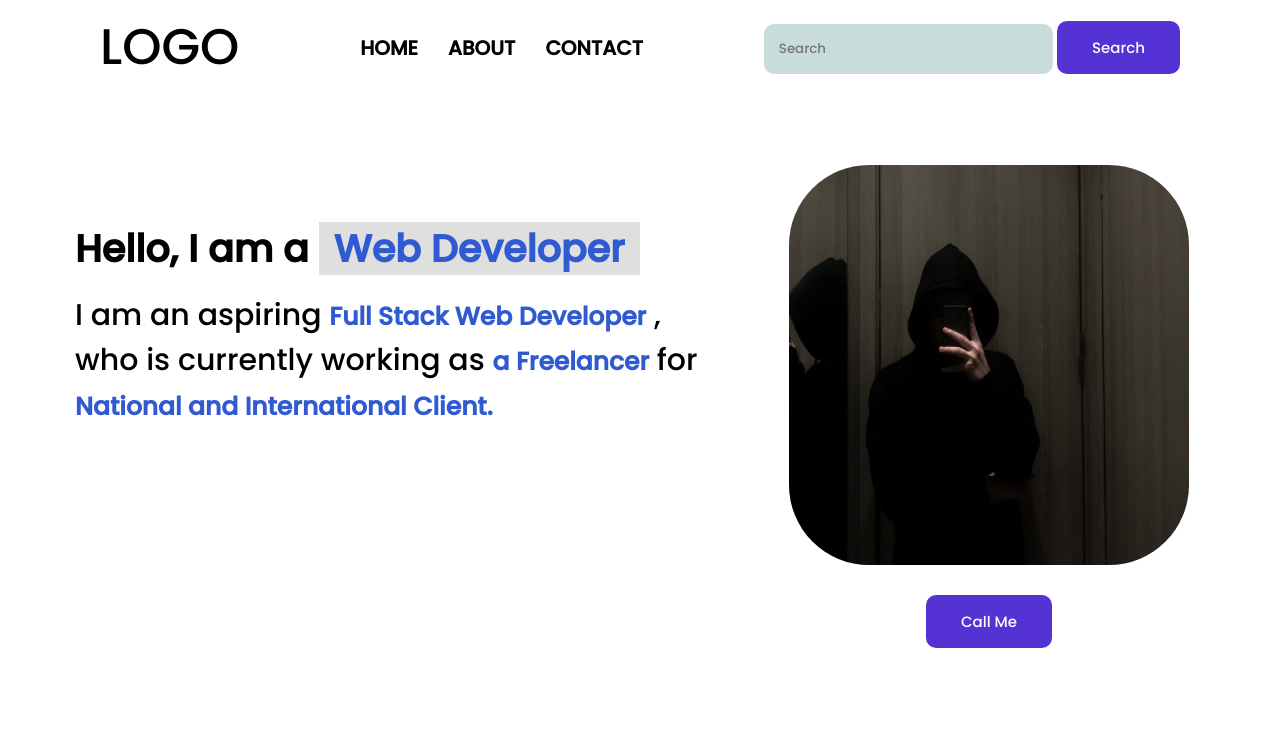
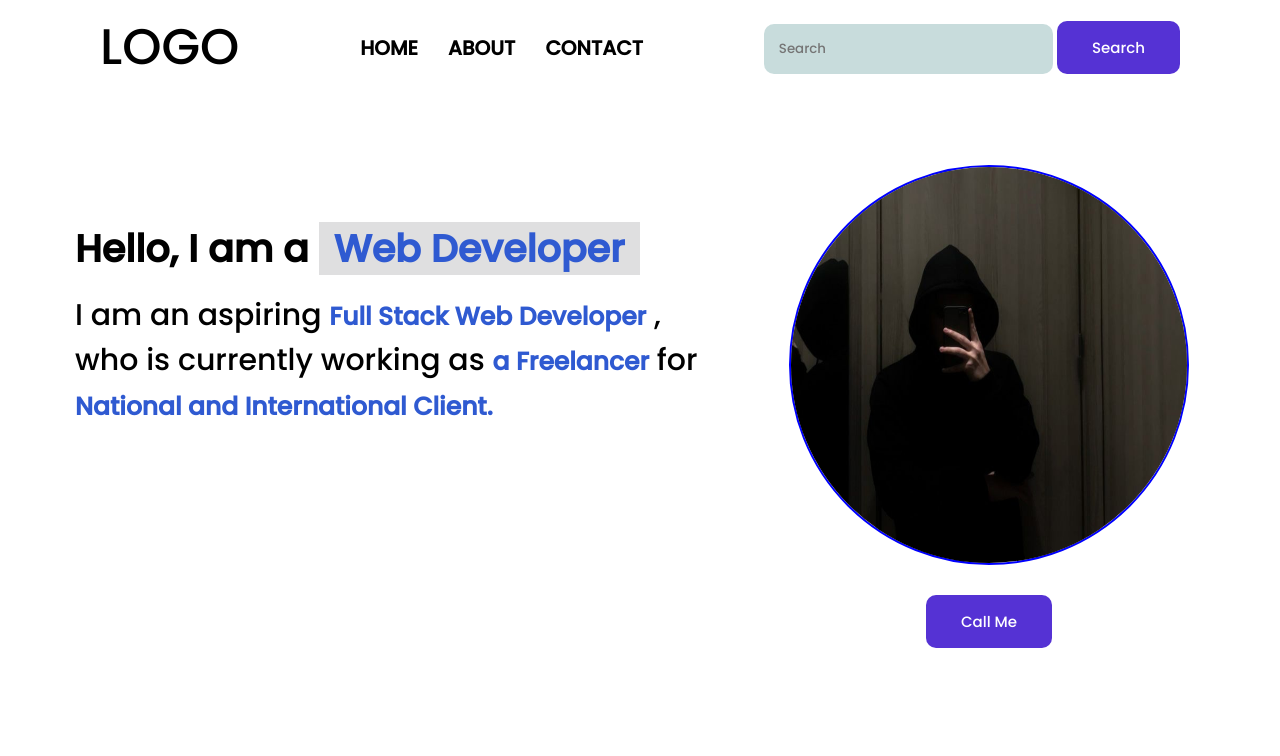
Before and after one commit to pankajs100/1st, a plain HTML site: page index.html in a window 1280 px wide. In both pictures the pointer is over the picture 989 px from the left and 365 px from the top of the page. Shown: the top 756 px of the page. Drawn offline with Linux system fonts and the light colour scheme.

Commit message:
hero-right-section img - border

```diff
--- a/style/style.css
+++ b/style/style.css
@@ -101,11 +101,14 @@ ul li a:hover {
 .hero-right-section img {
   width: 400px;
   height: 400px;
+  border: 2px solid blue;
   border-radius: 50%;
-  margin: 30px 100px 0px 30px ;
+  margin: 30px 100px 0px 30px;
 }
+
 .hero-right-section img:hover {
-  border-radius: 20%;
+border-radius: 50%;
+
 }
 
 .hero-right-section button {
```
